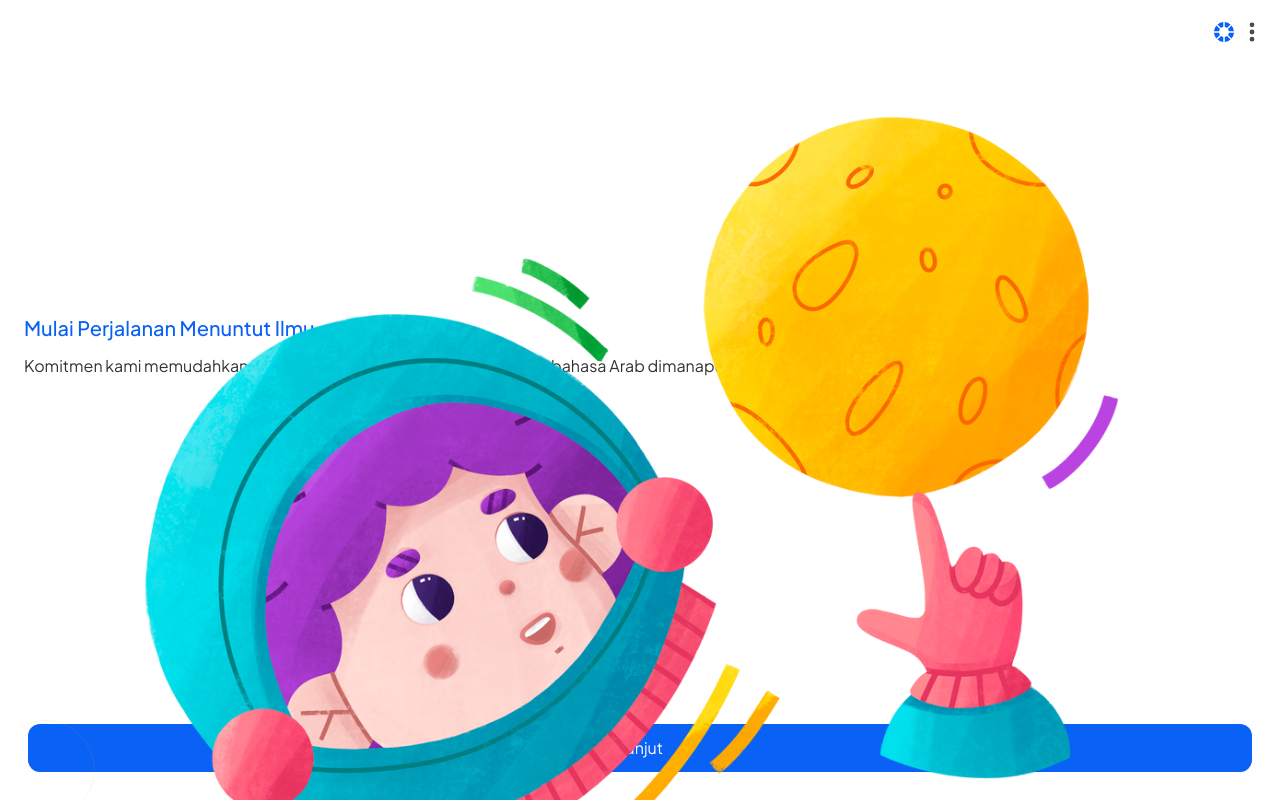
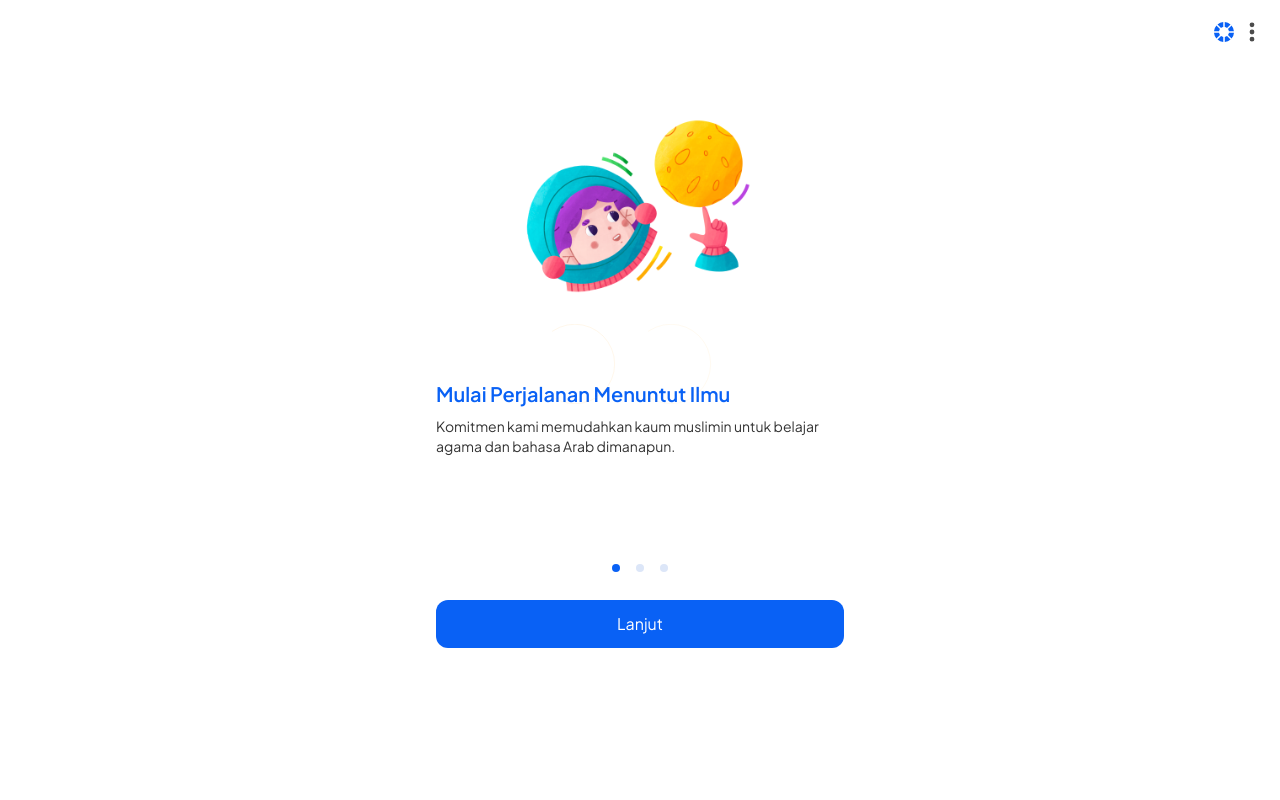
Before and after one commit to Sumini1/quizz, a React (Vite) app: page / in a window 1280 px wide. Shown: the top 800 px of the page. Built offline with nearby package versions, Linux system fonts and the light colour scheme.

Commit message:
update width

```diff
--- a/src/pages/Auth/LoginRegister.jsx
+++ b/src/pages/Auth/LoginRegister.jsx
@@ -9,23 +9,23 @@ const LoginRegister = () => {
   return (
     <div className="p-5 h-screen">
       {/* Slider */}
-      <div className="w-full h-[250px] rounded-lg p-20">
-        <div className="w-full  h-[280px] flex justify-center items-center">
+      <div className="w-full max-w-screen-lg h-[250px] rounded-lg ">
+        <div className="w-full  p-5 mt-7 flex justify-center items-center">
           <img
             src="/quiz33.png"
             alt="Logo 1"
-            className="w-full h-full object-cover"
+            className="w-3/4 sm:w-1/2 md:w-1/3 object-contain "
           />
         </div>
       </div>
 
       {/* Teks informasi */}
-      <div className="flex flex-col  mt-40">
+      <div className="flex flex-col mt-7">
         <h2 className="text-xl font-[500] mt-5 p-3 ">
           Sebelum belajar, Daftar atau Login terlebih dahulu ya
         </h2>
 
-        <div className="flex flex-col gap-5 mt-5">
+        <div className="flex flex-col gap-5 mt-14">
           <Link to={"/register"}>
             <button
               className={`p-3 w-full border-none rounded-xl ${getButtonClass()}`}
--- a/src/pages/Auth/Register.jsx
+++ b/src/pages/Auth/Register.jsx
@@ -8,18 +8,18 @@ const Register = () => {
   return (
     <div className="flex flex-col justify-center items-center">
       {/* Slider */}
-      <div className="w-full h-[250px] rounded-lg p-20">
-        <div className="w-full  h-[280px] flex justify-center items-center">
+      <div className="w-full max-w-screen-lg h-[250px] rounded-lg ">
+        <div className="w-full  p-5 mt-7 flex justify-center items-center">
           <img
             src="/quiz33.png"
             alt="Logo 1"
-            className="w-full h-full object-cover"
+            className="w-3/4 sm:w-1/2 md:w-1/3 object-contain "
           />
         </div>
       </div>
 
       {/* Teks informasi */}
-      <div className="flex flex-col   mt-44">
+      <div className="flex flex-col   mt-10 p-5">
         <h2 className="text-xl font-medium mt-12 mb-7  ">
           Terdapat dua pilihan pendaftaran
         </h2>
--- a/src/pages/Home/index.jsx
+++ b/src/pages/Home/index.jsx
@@ -5,22 +5,21 @@ import { useTheme } from "../../context/ThemeContext";
 
 const Home = () => {
   const { getDotClass, getButtonClass } = useTheme();
+
   return (
-    <div className="flex flex-col min-h-screen">
+    <div className="flex flex-col min-h-screen items-center justify-center">
       {/* Slider */}
-      <div className="w-full h-[240px] rounded-lg p-20 flex-shrink-0 relative">
-        <div className="flex flex-col">
-          <img
-            src="/logoquiz.png"
-            alt="Logo 1"
-            className="w-full h-full object-cover"
-          />
-          {/* SVG tetap muncul */}
+      <div className="w-full max-w-screen-lg -mt-5 flex flex-col items-center relative">
+        <img
+          src="/logoquiz.png"
+          alt="Logo 1"
+          className="w-3/4 sm:w-1/2 md:w-1/3 lg:w-1/4 object-contain"
+        />
+        {/* SVG tetap muncul */}
+        <div className="flex gap-4 p-5">
           <svg
-            className="-mt-[200px] -ml-16 text-3xl font-bold"
+            className="w-16 h-16 sm:w-20 sm:h-20"
             xmlns="http://www.w3.org/2000/svg"
-            width="100"
-            height="100"
             viewBox="0 0 87 152"
             fill="none"
           >
@@ -33,10 +32,8 @@ const Home = () => {
             />
           </svg>
           <svg
-            className="mt-10 ml-[220px] text-3xl font-bold"
+            className="w-16 h-16 sm:w-20 sm:h-20"
             xmlns="http://www.w3.org/2000/svg"
-            width="100"
-            height="100"
             viewBox="0 0 87 152"
             fill="none"
           >
@@ -52,28 +49,32 @@ const Home = () => {
       </div>
 
       {/* Main Content */}
-      <div className="flex-grow flex flex-col justify-center p-3">
-        <h2 className="text-xl font-[500] mt-[50px] mb-4 p-3">
+      <div className="flex flex-col  max-w-md p-5">
+        <h2 className="text-lg sm:text-xl font-semibold mb-2 -mt-16">
           Mulai Perjalanan Menuntut Ilmu
         </h2>
-        <p className="text-md -mt-7 mb-6 p-3">
+        <p className="text-sm sm:text-md text-gray-700 mb-6">
           Komitmen kami memudahkan kaum muslimin untuk belajar agama dan bahasa
           Arab dimanapun.
         </p>
-        <div className="flex mt-20 mb-2 text-xl items-center mx-auto">
+
+        {/* Navigasi */}
+        <div className="flex space-x-2 mt-20 items-center mx-auto">
           <GoDotFill className={getDotClass(0)} />
           <GoDotFill className={getDotClass(1)} />
           <GoDotFill className={getDotClass(2)} />
         </div>
-        <di className="mt-auto w-full flex justify-center p-4">
-          <Link to={"/screen2"} className="w-full ">
+
+        {/* Tombol */}
+        <div className="w-full mt-6">
+          <Link to="/screen2" className="block">
             <button
-              className={`w-full p-3 text-center border-none rounded-xl ${getButtonClass()}`}
+              className={`w-full py-3 rounded-xl text-white border-none ${getButtonClass()}`}
             >
               Lanjut
             </button>
           </Link>
-        </di>
+        </div>
       </div>
     </div>
   );
--- a/src/pages/onBoarding/Screen2.jsx
+++ b/src/pages/onBoarding/Screen2.jsx
@@ -1,42 +1,40 @@
 import React from "react";
 import { GoDotFill } from "react-icons/go";
-import { Link, useLocation } from "react-router-dom";
+import { Link } from "react-router-dom";
 import { useTheme } from "../../context/ThemeContext";
 
 const Screen2 = () => {
   const { getButtonClass, getDotClass } = useTheme();
 
   return (
-    <div className="flex flex-col min-h-screen ">
+    <div className="flex flex-col min-h-screen items-center justify-center">
       {/* Slider */}
-      <div className="w-full h-[250px] rounded-lg p-20">
-        <div className="flex justify-between items-center w-full h-[280px]">
+      <div className="w-full max-w-screen-lg -mt-16 selection: ">
+        <div className="flex justify-center w-full p-5">
           <img
             src="/quiz2.png"
-            alt="Logo 1"
-            className="w-full h-full object-cover"
+            alt="Quiz 2"
+            className="w-3/4 sm:w-1/2 md:w-1/3 object-contain "
           />
         </div>
       </div>
 
       {/* Main Content */}
-      <div className="flex flex-col justify-center items-center mx-auto p-3">
-        <div>
-          <h2 className="text-xl font-[500] mt-[100px] p-3 ">
-            Perjalanan akan menyenangkan
-          </h2>
-          <p className="text-md -mt-3 p-3 ">
-            Kami menyediakan sistem belajar yang menarik agar peserta merasa
-            senang
-          </p>
-        </div>
-        <div className="flex mt-[70px] mb-2 text-xl">
+      <div className="flex flex-col justify-center p-5 -mt-5">
+        <h2 className="text-xl font-medium mb-2">
+          Perjalanan akan menyenangkan
+        </h2>
+        <p className="text-md">
+          Kami menyediakan sistem belajar yang menarik agar peserta merasa
+          senang
+        </p>
+        <div className="flex mt-36 mb-4 text-xl gap-2 items-center mx-auto">
           <GoDotFill className={getDotClass(0)} />
           <GoDotFill className={getDotClass(1)} />
           <GoDotFill className={getDotClass(2)} />
         </div>
-        <div className="mt-auto w-full flex justify-center p-4">
-          <Link to={"/screen3"} className="w-full ">
+        <div className="w-full  mx-auto ">
+          <Link to="/screen3">
             <button
               className={`w-full p-3 text-center border-none rounded-xl ${getButtonClass()}`}
             >
--- a/src/pages/onBoarding/Screen3.jsx
+++ b/src/pages/onBoarding/Screen3.jsx
@@ -14,32 +14,33 @@ const Screen3 = () => {
   return (
     <div className="flex flex-col min-h-screen ">
       {/* Slider */}
-      <div className="w-full h-[250px] rounded-lg p-20">
-        <div className="flex  w-full h-[250px] justify-between items-center">
+      <div className="w-full max-w-screen-lg mt-5 selection: ">
+        <div className="flex justify-center w-full p-5">
+          {" "}
           <img
             src="/quiz33.png"
             alt="Logo 1"
-            className="w-full h-full object-cover"
+            className="w-3/4 sm:w-1/2 md:w-1/3 object-contain "
           />
         </div>
       </div>
 
       {/* Teks informasi */}
-      <div className="flex flex-col justify-center items-center mx-auto p-3">
-        <h2 className="text-xl font-semibold mt-[90px] p-3 ">
+      <div className="flex flex-col justify-center items-center mx-auto p-5 ">
+        <h2 className="text-xl font-semibold   mb-2">
           Belajar Islam dan Bahasa Arab Sesuai Keinginanmu
         </h2>
-        <p className="text-md mb-6 p-3  ">
+        <p className="text-md mb-6 ">
           Mau belajar dari dasar ? Ingin memperdalam berbagai cabang ilmu islam
           seperti Fiqh Syafi’i ? atau mau memilih belajar tingkat lanjut ?
         </p>
-        <div className="flex -mt-8 mb-2 text-xl">
+        <div className="flex  mt-5  mb-4 text-xl">
           <GoDotFill className={getDotClass(0)} />
           <GoDotFill className={getDotClass(1)} />
           <GoDotFill className={getDotClass(2)} />
         </div>
-        <div className="mt-auto w-full flex justify-center p-4">
-          <Link to={"/register"} className="w-full ">
+        <div className="mt-auto w-full flex justify-center ">
+          <Link to={"/login-register"} className="w-full ">
             <button
               className={`w-full p-3 text-center border-none rounded-xl ${getButtonClass()}`}
             >
```
